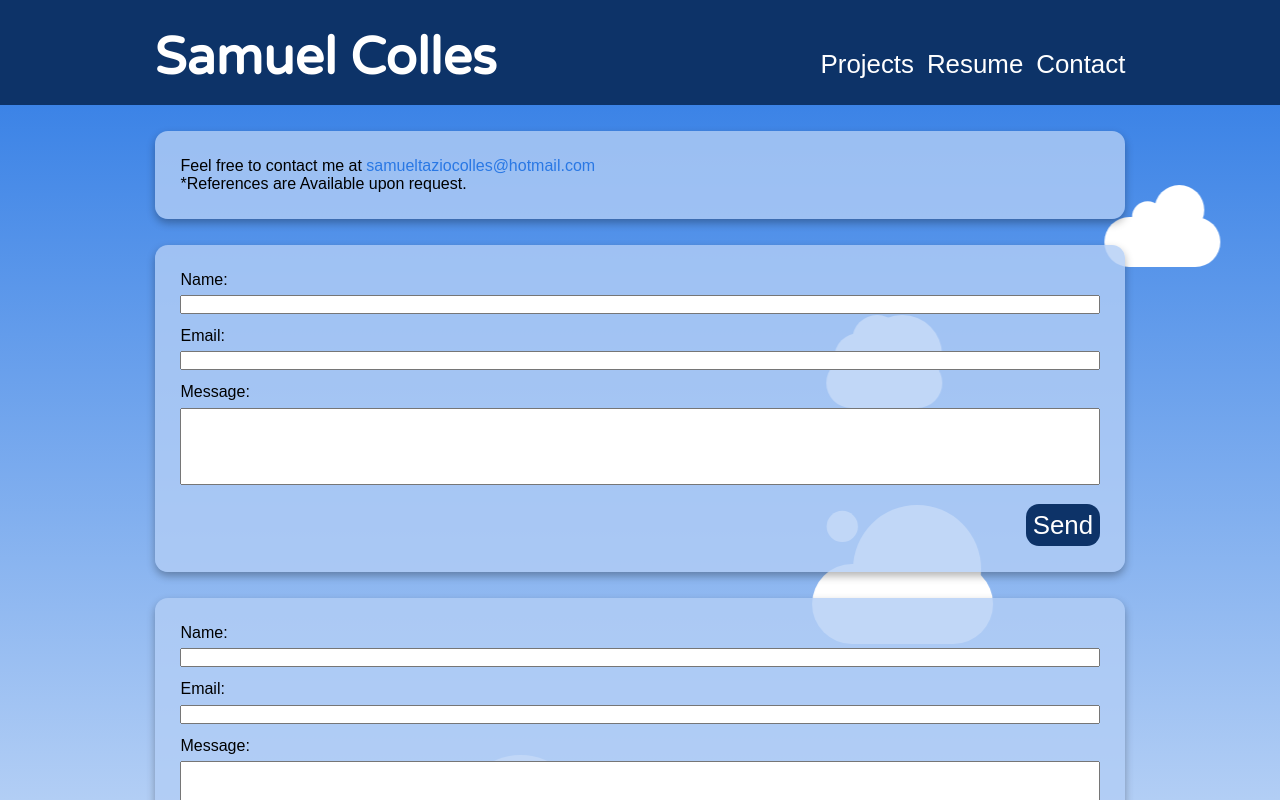
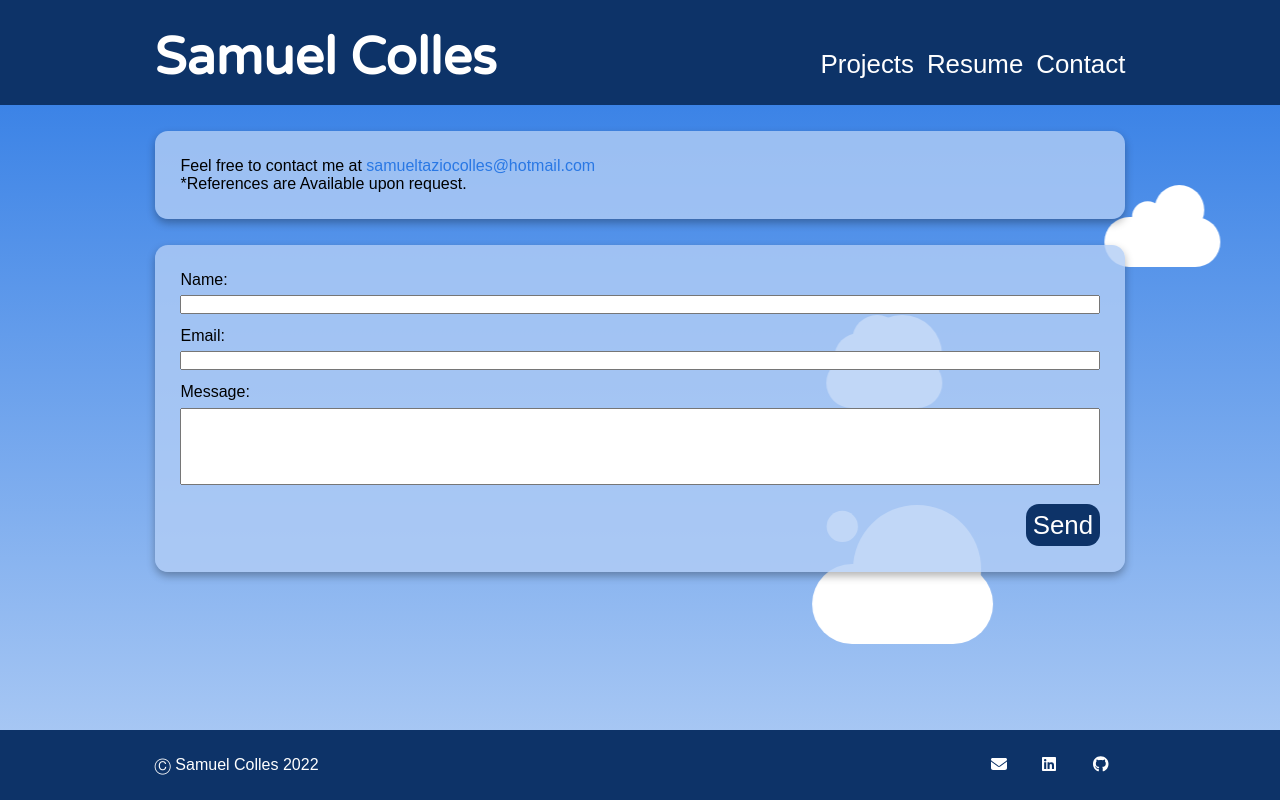
Before and after one commit to samuelcolles/portfolio-next-frontend, a Next.js app: page /contact in a window 1280 px wide. Built offline with nearby package versions, Linux system fonts and the light colour scheme.

Commit message:
a little fix to a merge error

```diff
--- a/Components/Contact/CorrespondenceBox.js
+++ b/Components/Contact/CorrespondenceBox.js
@@ -95,54 +95,11 @@ export default function CorrespondenceBox() {
                     onChange={(e) => setMessage(e.target.value)}
                     required
                 />
-                <button onClick={(e) => handleSend(e)}>Send</button>
-            </form>
-        </motion.div>
-
-        <div className={"background-color-a-very-light container " + style.main}>
-            <form className={style.form} onSubmit={(e) => handleSend(e)}>
-                <div className={style.fieldAndError}>
-                    <label htmlFor="name">Name:</label>
-                    {nameError ? <p>Please include your name.</p> : <></>}
-                </div>
-                <input
-                    id="name"
-                    type="text"
-                    value={name}
-                    onChange={(e) => setName(e.target.value)}
-                    required
-                />
-                <div className={style.fieldAndError}>
-                    <label htmlFor="email">Email:</label>
-                    {emailError ? <p>Please include a valid email address.</p> : <></>}
-                </div>
-                <input
-                    id="email"
-                    type="text"
-                    value={email}
-                    onChange={(e) => setEmail(e.target.value)}
-                    required
-                />
-                <div className={style.fieldAndError}>
-                    <label htmlFor="message">Message:</label>
-                    {messageError ? <p>Please include a message.</p> : <></>}
-                </div>
-                <textarea
-                    rows="5"
-                    cols="40"
-                    id="message"
-                    type="text"
-                    value={message}
-                    onChange={(e) => setMessage(e.target.value)}
-                    required
-                />
                 {sending ? <></> :
                     <button disabled={sending} onClick={(e) => handleSend(e)}>Send</button>
                 }
-
-
             </form>
-        </div>
+        </motion.div>
 
         {
             sending ?
```
Also changed, not shown: 1 other file (tests, documents, lock files or other folders).
